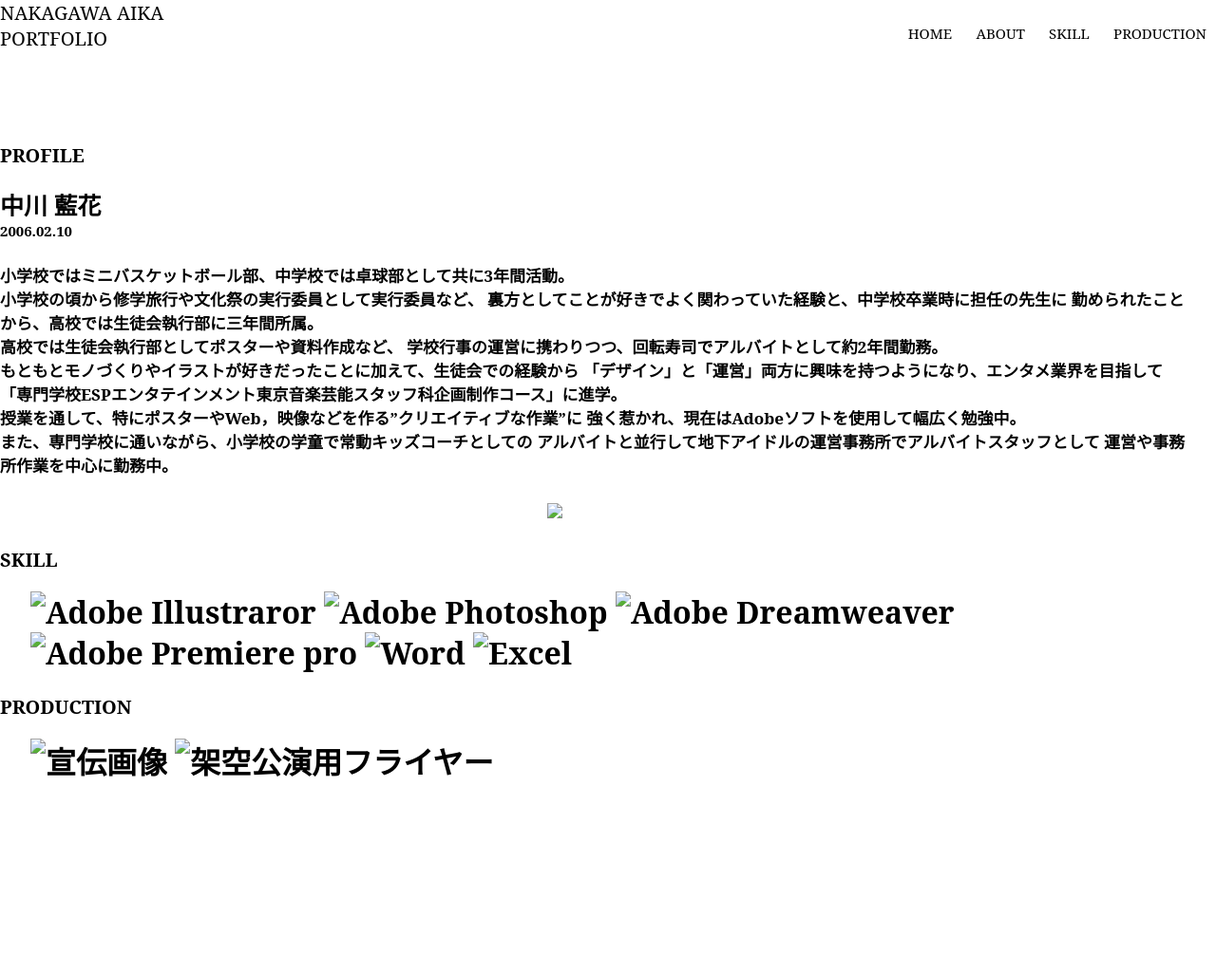
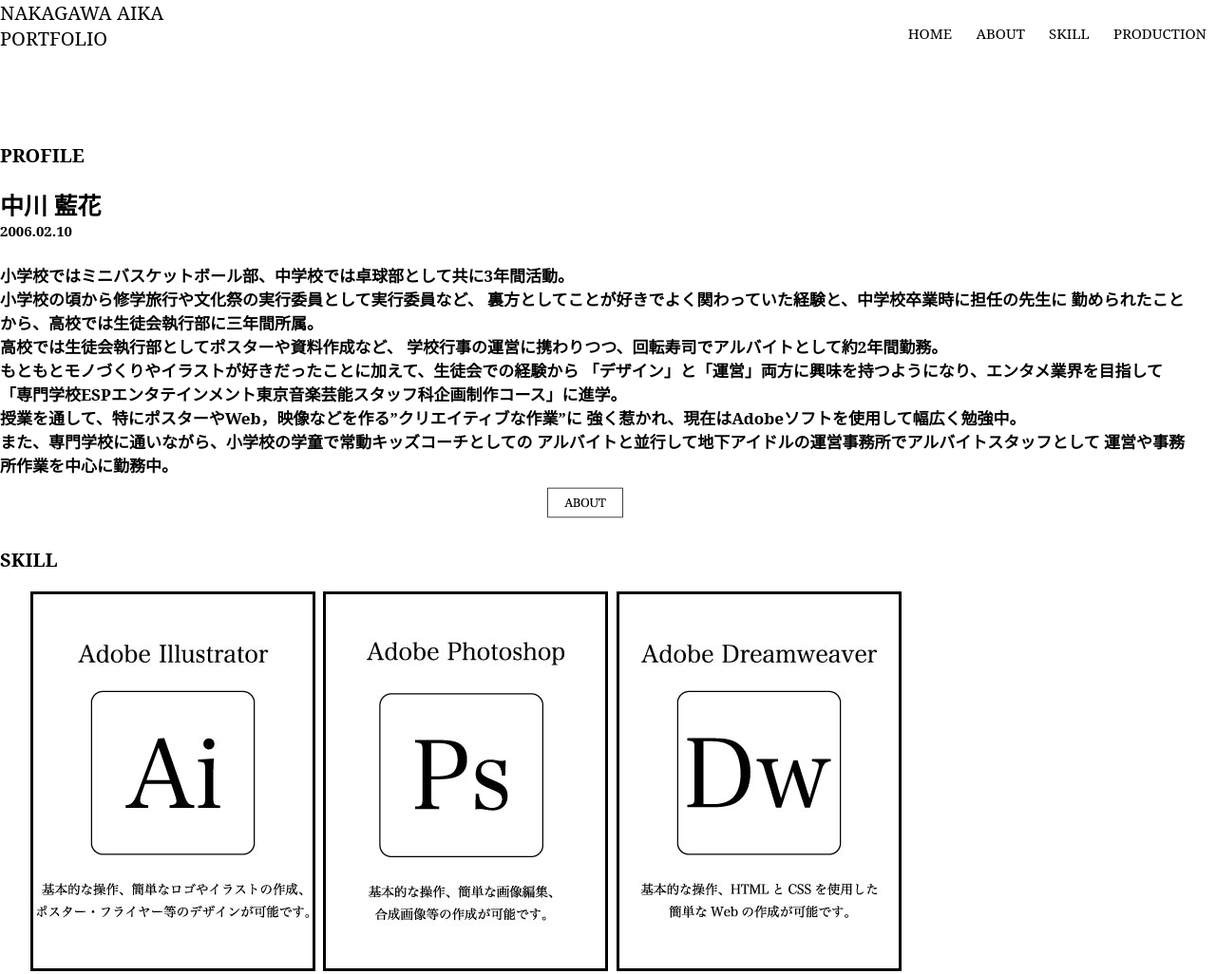
Before and after one commit to ikasumim/portfolio-aika, a plain HTML site: page index.html in a window 1280 px wide. Shown: the top 1026 px of the page at 95% size. Before the commit the page ends 845 px from the top, so only its background shows below. Drawn offline with Linux system fonts and the light colour scheme.

Commit message:
Update index.html

```diff
--- a/index.html
+++ b/index.html
@@ -46,18 +46,18 @@
 また、専門学校に通いながら、小学校の学童で常動キッズコーチとしての
 アルバイトと並行して地下アイドルの運営事務所でアルバイトスタッフとして
 運営や事務所作業を中心に勤務中。</div>
-			<a href="file:///Users/nakagawaaibana/Downloads/portfolio_nakagawa/profile.html"><div class="about"><img src="img/ABOUT.gif" class="aa"></div></a>
+			<a href="file:///Users/nakagawaaibana/Downloads/portfolio_nakagawa/profile.html"><div class="about"><img src="ABOUT.gif" class="aa"></div></a>
 		</h1>
 
 		<a name="skill"></a>
 		<h1><div class="title">SKILL</div>
 				<div class="image-grid">
-					<img src="img/skil_Ai.jpg" alt="Adobe Illustraror">
-					<img src="img/skil_Ps.jpg" alt="Adobe Photoshop">
-					<img src="img/skil_Dw.jpg" alt="Adobe Dreamweaver">
-    				<img src="img/skil_Pr.jpg" alt="Adobe Premiere pro">
-   					<img src="img/skil_X.jpg" alt="Word">
-					<img src="img/skil_w.jpg" alt="Excel">
+					<img src="skil_Ai.jpg" alt="Adobe Illustraror">
+					<img src="skil_Ps.jpg" alt="Adobe Photoshop">
+					<img src="skil_Dw.jpg" alt="Adobe Dreamweaver">
+    				<img src="skil_Pr.jpg" alt="Adobe Premiere pro">
+   					<img src="skil_X.jpg" alt="Word">
+					<img src="skil_w.jpg" alt="Excel">
   				</div>
 		</h1>
 
@@ -65,8 +65,8 @@
 		<a name="production"></a>
 		<h1><div class="title">PRODUCTION</div>
 			<div class="image-grid">
-					<img src="img/PR_toitsu.jpg" alt="宣伝画像">
-					<img src="img/Pr_il.jpg" alt="架空公演用フライヤー">
+					<img src="PR_toitsu.jpg" alt="宣伝画像">
+					<img src="Pr_il.jpg" alt="架空公演用フライヤー">
   			</div>
 
 		</h1>
```
